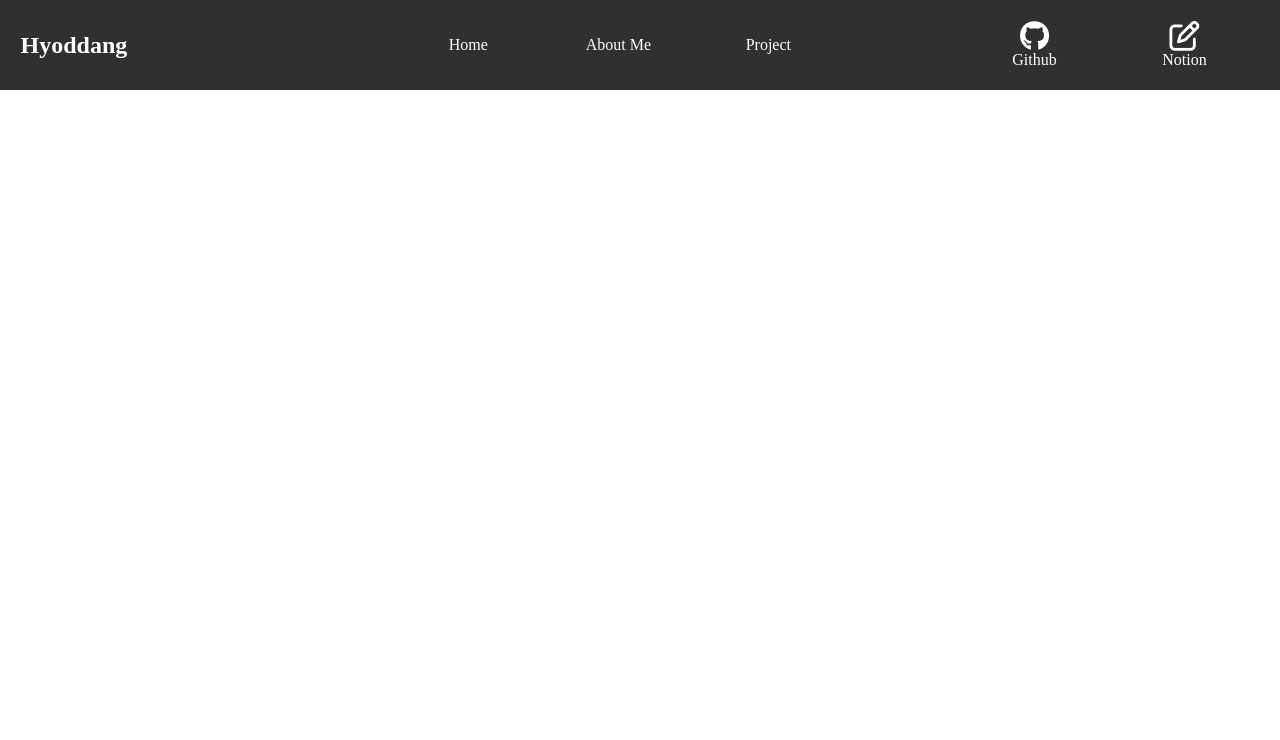
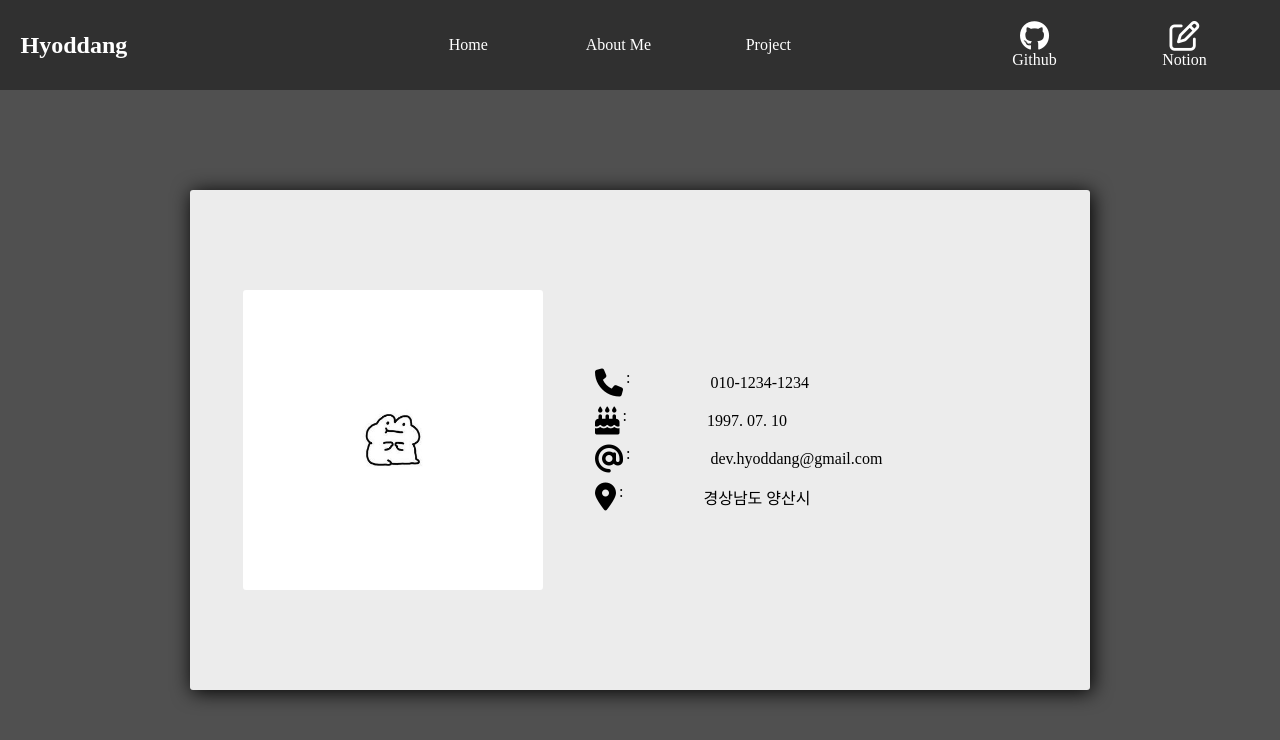
Before and after one commit to Hyoddang/Portfolio, a plain HTML site: page index.html in a window 1280 px wide. Drawn offline with Linux system fonts and the light colour scheme; a web font is replaced by a local one.

Commit message:
포트폴리오 2차 커밋

```diff
--- a/index.css
+++ b/index.css
@@ -14,6 +14,10 @@
 
 ul, li {
   list-style: none;
+}
+
+body {
+  background-color: #505050;
 }
 
 a {
@@ -88,17 +92,91 @@ i {
 .icon ul li :hover {
   color: #676769;
 }
-/*
-.github-link {
-  width: 100px;
+
+/* 메인 부분 */
+
+main {
+  display: block;
+  width: 100%;
   height: auto;
+  margin: 100px auto;
 }
 
-.notion-link {
-  width: 100px;
-  height: auto;
+.information {
+  display: flex;
+  height: 100%;
+  justify-content: center;
+  align-items: center;
 }
 
-.github-link :hover, .notion-link :hover {
-  color: #676769;
-} */
+.buisness-card {
+  width: 900px;
+  height: 500px;
+  background-color: #ececec;
+  box-shadow: 2px 2px 20px 0.1px black;
+  border-radius: 3px;
+  display: flex;
+  justify-content: space-around;
+}
+
+.picture {
+  display: flex;
+  position: relative;
+  justify-content: center;
+  align-items: center;
+  width: 45%;
+  height: 100%;
+}
+
+.picture img {
+  width: 300px;
+  height: 300px;
+  border-radius: 3px;
+}
+
+.contact {
+  display: flex;
+  width: 55%;
+  height: 100%;
+  justify-content: center;
+  align-items: center;
+  font-family: 'TAEBAEKfont';
+
+}
+
+.contact ul {
+  display: flex;
+  width: 100%;
+  height: 100%;
+  flex-direction: column;
+  justify-content: center;
+  align-content: center;
+}
+
+.contact ul li {
+  width: 100%;
+  display: flex;
+  margin: 5px 0px;
+}
+
+.contact ul li i {
+  display: block;
+  margin-right: 3px;
+  justify-content: center;
+  align-content: center;
+  font-size: 28px;
+}
+
+
+.contact ul li p {
+  display: flex;
+  width: 100%;
+  justify-content: center;
+  align-items: center;
+  padding-left: 80px;
+  justify-content: flex-start;
+}
+
+.contact ul li span {
+  text-align: center;
+}
--- a/index.html
+++ b/index.html
@@ -27,10 +27,10 @@
         <div class="icon">
           <ul class="github-link">
             <li><a href="https://github.com/Hyoddang?tab=repositories" target="_blank"><i class="fa-brands fa-github"></i>
-              <br />Github </a>
+              <br />Github</a>
             </li>
             <li><a href="https://www.notion.so/5644d72c56fd4e0ab4d5b801e3687aa6" target="_blank.."><i class="fa-regular fa-pen-to-square"></i>
-              <br />Notion </a>
+              <br />Notion</a>
             </li>
           </ul>
         </div>
@@ -39,23 +39,33 @@
   </header>
 
   <main>
-    <div class="buisness-card">
-      <div class="picture">
+    <div class="information">
+      <div class="buisness-card">
+        <div class="picture">
+          <img src="/images/cute frog.jpg" alt="">
+        </div>
 
+        <div class="contact">
+          <ul>
+            <li><i class="fa-solid fa-phone"></i>: <p>010-1234-1234</p></li>
+            <li><i class="fa-solid fa-cake-candles"></i>: <p>1997. 07. 10</p></li>
+            <li><i class="fa-solid fa-at"></i>: <p>dev.hyoddang@gmail.com</p></li>
+            <li><i class="fa-solid fa-location-dot"></i>: <p>경상남도 양산시</p></li>
+          </ul>
+        </div>
       </div>
+    </div>
+    <div class="dark-mode">
 
-      <div class="contact">
-
-      </div>
     </div>
   </main>
 
   <footer>
-    <div class="side-buttons">
+    <!-- <div class="side-buttons">
       <div>
-        <!-- <i class="fa-solid fa-moon"></i> -->
+        <i class="fa-solid fa-moon"></i>
       </div>
-    </div>
+    </div> -->
   </footer>
 
 </body>
```
Also changed, not shown: images/cute frog.jpg (added), images/고양이와 남자.jpg (added), images/턱 받.jpg (added).
